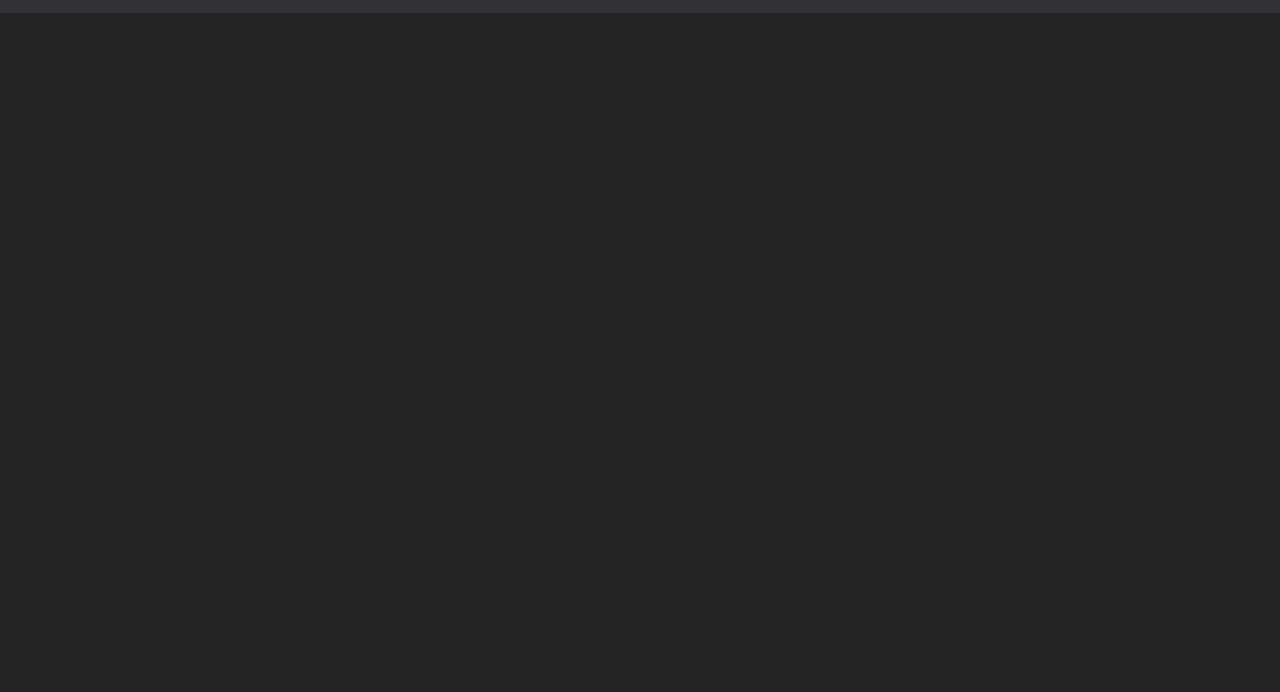
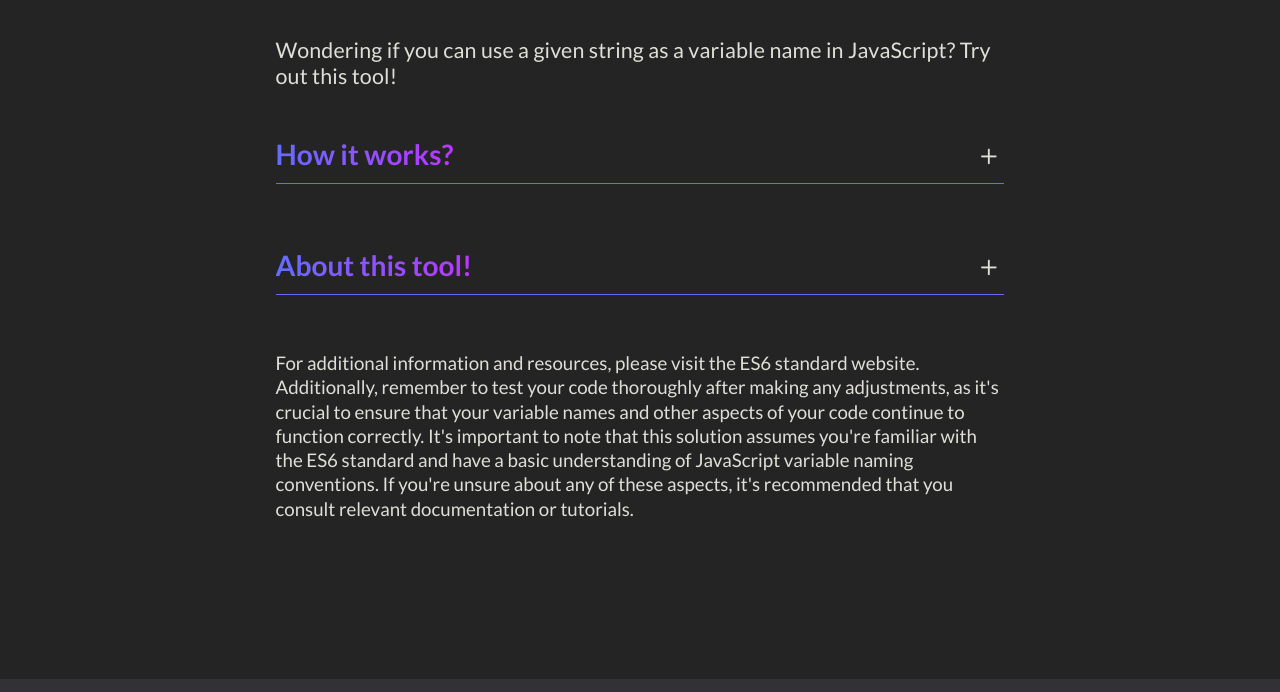
Before and after one commit to Destiny-Isiguzo/Variable-Name-Validator, a website built with Vite: page index.html in a window 1280 px wide. Shown: the part 1001-1693 px from the top of the page. Before the commit the page ends 1014 px from the top, so only its background shows below. Built offline with nearby package versions, Linux system fonts and the light colour scheme.

Commit message:
Made minor changes

```diff
--- a/index.html
+++ b/index.html
@@ -5,6 +5,7 @@
     <meta name="viewport" content="width=device-width, initial-scale=1.0" />
     <link rel="stylesheet" href="https://cdn.jsdelivr.net/npm/bootstrap-icons@1.11.1/font/bootstrap-icons.css">
     <script type="module" src="/main.js" defer></script>
+    <script type="module" src="/about.js" defer></script>
     <title>Variable Name Checker | Home</title>
   </head>
   <body>
@@ -12,7 +13,7 @@
       <a href="" class="logo__container">
         <h1 class="logo">DI</h1>
       </a>
-      <a href="about.html" class="about__page">About</a>
+      <a href="#about" class="about__page">About</a>
     </header>
 
     <main>
@@ -26,6 +27,7 @@
         <button class="case case4" id="constant-case">CONSTANT</button>
       </div>
       <div class="result__message">
+        <p class="check__result">Check result</p>
         <div class="positive__message-wrapper">
           <i class="bi bi-check-circle-fill positive__logo"></i>
           <p class="positive__message">Variable name is valid!</p>
@@ -59,6 +61,61 @@
         </div>
       </div> -->
     </main>
+    <main class="about__content" id="about">
+      <p class="intro__text">Wondering if you can use a given string as a variable name in JavaScript? Try out this tool!</p>
+      <section class="how-it-works__section">
+        <div class="header-wrapper">
+          <h2>How it works?</h2>
+          <i class="bi bi-plus toggle__icon toggle__icon1"></i>
+        </div>
+        <div class="accordion__content content1">
+          <p class="how-it-works__description">
+            This Variable Name Checker and Case Converter App is a useful tool for JavaScript developers, specifically those working with the ES6 (ECMAScript 2015) standard. This tool enables users to input a variable name and verify whether it adheres to the ES6 naming conventions, which require the use of lowercase letters and underscores, and to avoid using reserved keywords, etc.
+
+            For instance, if a user inputs "var_name", the app will indicate that this is a valid variable name under the ES6 standard. On the other hand, if a user inputs "10var_name", the app will highlight this as an invalid variable name due to it starting with digits. Similarly, if a user inputs a reserved keyword, such as "var", "let", "const" etc, the app will alert them to the issue.
+            <div class="code__wrapper">
+              <div class="three__color-wrapper">
+                <div class="color1"></div>
+                <div class="color2"></div>
+                <div class="color3"></div>
+              </div>
+              <div class="user__input-wrapper">
+                <p class="user__input1">
+                  "var_name"  //Valid variable name
+                </p>
+                <p class="user__input2">
+                  "10var_name"  //Invalid variable name
+                </p>
+              </div>
+            </div>
+          </p>
+        </div>
+      </section>
+      <section class="about__section">
+        <div class="header-wrapper">
+          <h2>About this tool!</h2>
+          <i class="bi bi-plus toggle__icon toggle__icon2"></i>
+        </div>
+        <div class="accordion__content">
+          <p class="about__description">
+            This Variable Name Checker App serves as a valuable resource for those who need to ensure that their variable names conform to the ES6 standard, helping to prevent potential errors and maintaining clean, efficient code.
+
+            To access the app, you can simply visit the website through the github page, which is equipped with an intuitive user interface. By providing your variable name as input and hitting the "check variable", the app will immediately validate it.
+
+            With the help of this app, developers can efficiently verify their variable names and make any necessary adjustments to ensure full compliance with the ES6 standard.
+
+            Keep in mind that this app does not validate other parts of your code, such as syntax errors or logical errors. To perform a thorough code analysis, consider using more advanced tools.
+          </p>
+        </div>
+      </section>
+      <p class="more__info">
+        For additional information and resources, please visit the ES6  standard website.
+
+        Additionally, remember to test your code thoroughly after making any adjustments, as it's crucial to ensure that your variable names and other aspects of your code continue to function correctly.
+
+        It's important to note that this solution assumes you're familiar with the ES6 standard and have a basic understanding of JavaScript variable naming conventions. If you're unsure about any of these aspects, it's recommended that you consult relevant documentation or tutorials.
+      </p>
+    </main>
     <footer>
       <div class="open__source-container">
         <p class="open__source-main">This project is open source</p>
--- a/style.css
+++ b/style.css
@@ -19,6 +19,10 @@
   --text-color: rgb(223,223,215);
   --bg-color: rgb(36, 36, 36);
   --header-bg-color: rgb(49,49,54);
+}
+
+html {
+  scroll-behavior: smooth;
 }
 
 body {
@@ -195,11 +199,19 @@ button:is(:focus, :focus-visible) {
   animation: slideIn 1s 100ms ease;
 }
 
+.check__result {
+  color: rgb(144, 142, 139);
+}
+
 .result__message {
   display: flex;
   justify-content: center;
   flex-direction: column;
   gap: 1.5rem;
+  background-color: rgb(26, 26, 26);
+  width: 100%;
+  padding: 1rem;
+  border-radius: 0.3rem;
 }
 
 .positive__message-wrapper {
@@ -374,7 +386,7 @@ footer {
   max-width: 90rem;
   margin: auto;
   gap: 2.5rem;
-  padding-block: 4rem;
+  /* padding-block: 4rem; */
   animation: slideIn 1s ease;
 }
 
```
Also changed, not shown: about.html (+2 -2 lines).
